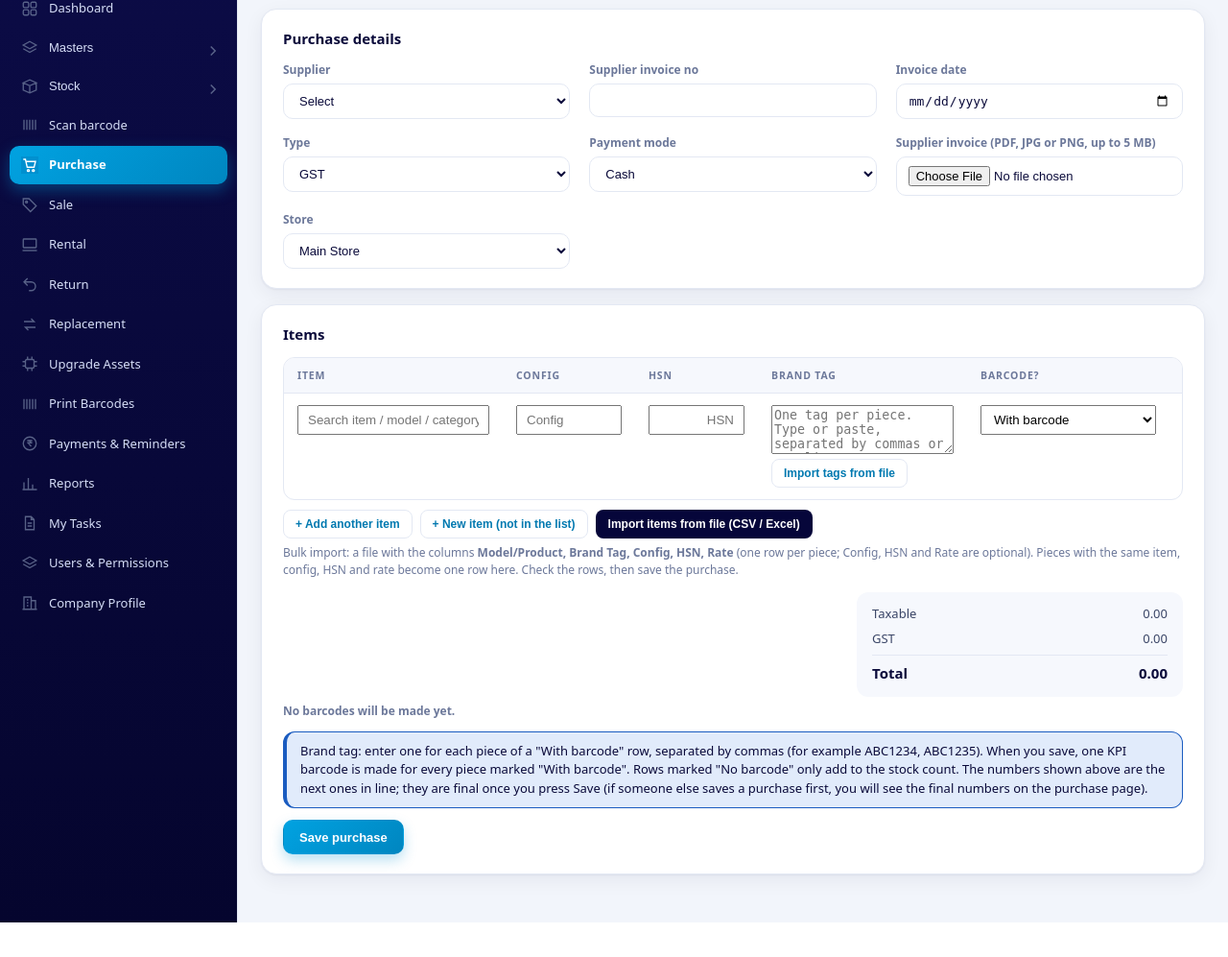
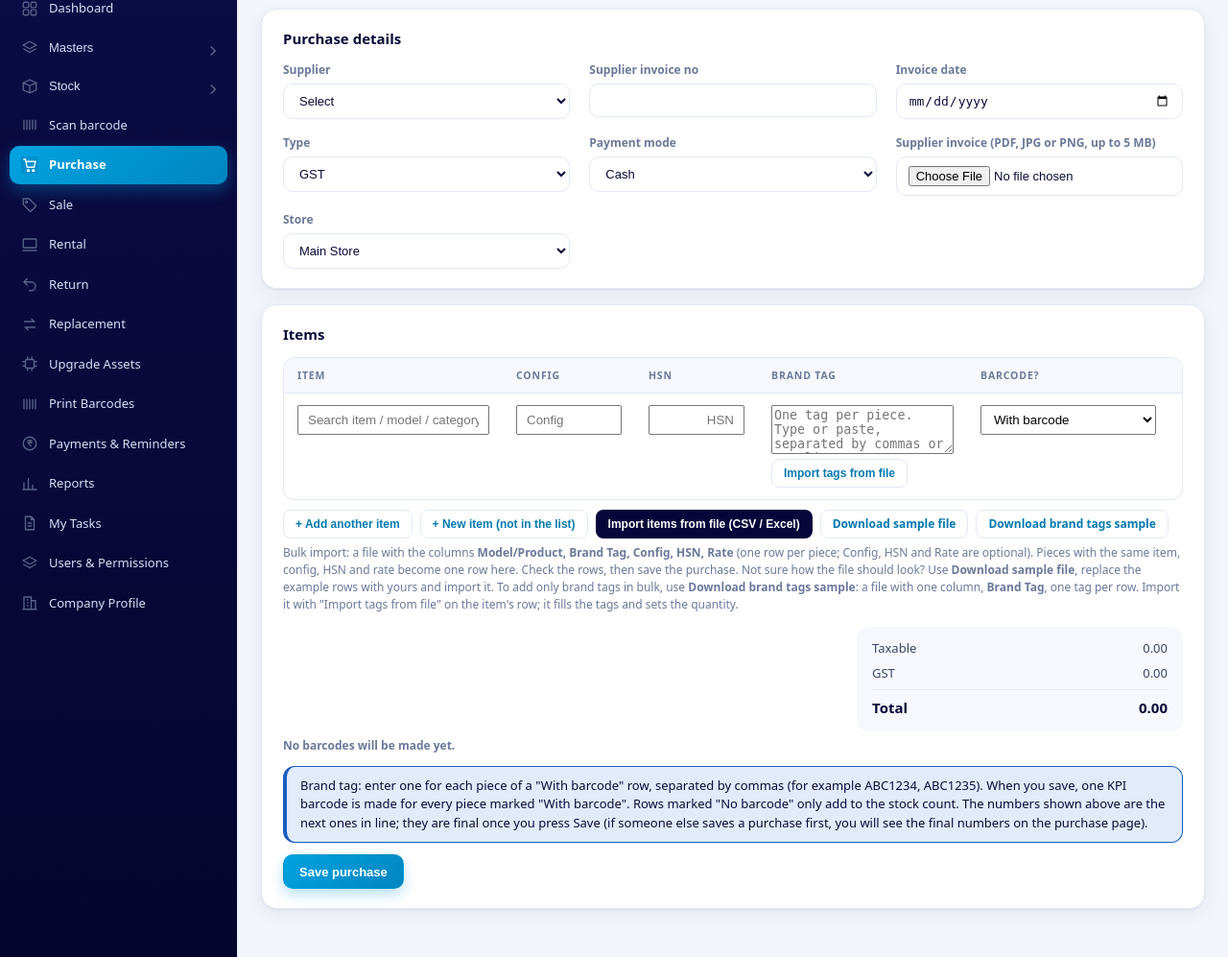
Before and after one commit to groverrhimanshu-creator/rentstock, a Laravel app: page /purchase/new in a window 1280 px wide. Shown: the part 139-1136 px from the top of the page at 96% size. Before the commit the page ends 1100 px from the top, so only its background shows below. Run offline with Laravel 12, Linux system fonts and the light colour scheme; a user stored in the database is signed in; data comes from the database, SQL or seed files in the repository; tables that the repository leaves empty hold one stand-in row (values such as "Sample post").

Commit message:
import bar code fixes

```diff
--- a/app/Http/Controllers/PurchaseController.php
+++ b/app/Http/Controllers/PurchaseController.php
@@ -89,6 +89,41 @@ class PurchaseController extends Controller
      * Model/Product (an item of the Item master), Brand Tag, Config, HSN, Rate. Pieces with the same item, config, HSN and rate become one row.
      * By-quantity items add up a "Quantity" column (1 when empty).
      */
+    /* "Download sample file": the columns the purchase import reads, with example rows made from real items of the Item master. */
+    public function importSample(Request $request)
+    {
+        if ($request->query('type') === 'tags') {
+            $rows = [['Brand Tag']];
+            for ($i = 1; $i <= 10; $i++) {
+                $rows[] = ['ABC' . (1000 + $i)];
+            }
+            return response()->streamDownload(function () use ($rows) {
+                echo "\xEF\xBB\xBF";
+                foreach ($rows as $r) {
+                    echo '"' . $r[0] . "\"\r\n";
+                }
+            }, 'purchase-brand-tags-sample.csv', ['Content-Type' => 'text/csv; charset=UTF-8']);
+        }
+        $rows = [['Model/Product', 'Brand Tag', 'Config', 'HSN', 'Rate']];
+        $items = DB::table('items')->where('tracked', 1)->orderBy('id')->limit(2)->get(['name', 'hsn']);
+        $n = 1;
+        foreach ($items as $it) {
+            for ($i = 0; $i < 3; $i++) {
+                $rows[] = [$it->name, 'ABC' . (1000 + $n++), $it->name, $it->hsn ?: '8471', '25000'];
+            }
+        }
+        if (count($rows) === 1) {
+            $rows[] = ['Latitude 7490', 'ABC1001', 'i5/8th/16gb/256', '8471', '25000'];
+            $rows[] = ['Latitude 7490', 'ABC1002', 'i5/8th/16gb/256', '8471', '25000'];
+        }
+        return response()->streamDownload(function () use ($rows) {
+            echo "\xEF\xBB\xBF";
+            foreach ($rows as $r) {
+                echo implode(',', array_map(fn ($v) => '"' . str_replace('"', '""', (string) $v) . '"', $r)) . "\r\n";
+            }
+        }, 'purchase-import-sample.csv', ['Content-Type' => 'text/csv; charset=UTF-8']);
+    }
+
     public function importRows(Request $request)
     {
         $bad = fn (string $m) => response()->json(['ok' => false, 'error' => $m], 422);
@@ -111,8 +146,8 @@ class PurchaseController extends Controller
         } catch (RuntimeException $e) {
             return $bad($e->getMessage());
         }
-        if (count($table) < 2) {
-            return $bad('The file has no data rows.');
+        if (count($table) < 1) {
+            return $bad('The file is empty.');
         }
         $alias = ['item' => ['modelproduct', 'model', 'product', 'productname', 'itemname', 'item', 'name'], 'tag' => ['brandtag', 'tag', 'srno', 'serialno', 'serial'],
             'config' => ['config', 'configuration'], 'hsn' => ['hsncode', 'hsn'], 'rate' => ['rate', 'price', 'purchaseprice', 'purchaserate'], 'qty' => ['quantity', 'qty']];
@@ -125,8 +160,42 @@ class PurchaseController extends Controller
                 }
             }
         }
-        if (!isset($idx['item'])) {
-            return $bad('The first row must be the column names. The column "Model/Product" was not found. Columns: Model/Product, Brand Tag, Config, HSN, Rate, Quantity.');
+        $tagsMode = $request->input('mode') === 'tags';   // "Import tags from file" on one row: only the tags are wanted, the model names in the file do not matter
+        if ($tagsMode && !isset($idx['tag']) && isset($idx['item'])) {
+            return $bad('This file has no "Brand Tag" column. Add a column named Brand Tag with one tag in each row.');
+        }
+        if (!isset($idx['item']) || $tagsMode) {
+            // Brand tags only. Either a "Brand Tag" column (one tag per row), or no headings at all: then every cell of the file is read,
+            // so "ABC1, ABC2, ABC3" on one line, one tag per line, or a mix all work. A cell may also hold several tags separated by , ; or a new line.
+            $cells = [];
+            if (isset($idx['tag'])) {
+                foreach (array_slice($table, 1, 5000) as $r) {
+                    $cells[] = (string) ($r[$idx['tag']] ?? '');
+                }
+            } else {
+                foreach (array_slice($table, 0, 5000) as $r) {
+                    foreach ($r as $c) {
+                        $cells[] = (string) $c;
+                    }
+                }
+            }
+            $tags = [];
+            foreach ($cells as $c) {
+                foreach (preg_split('/[,;\n\r]+/', $c) as $t) {
+                    $t = mb_substr(trim($t), 0, 60);
+                    if ($t !== '') {
+                        $tags[$t] = true;
+                    }
+                }
+            }
+            if (!$tags) {
+                return $bad('No brand tags were found in the file.');
+            }
+            return response()->json(['ok' => true, 'rows' => count($tags), 'unknown' => [], 'unknown_count' => 0, 'missing_tags' => 0,
+                'lines' => [['item_id' => '', 'config' => '', 'hsn' => '', 'rate' => '', 'bc' => 'yes', 'qty' => count($tags), 'tags' => implode(', ', array_keys($tags))]]]);
+        }
+        if (count($table) < 2) {
+            return $bad('The file has no data rows.');
         }
         $key = fn (string $s) => mb_strtolower(trim(preg_replace('/\s+/u', ' ', $s)));
         $items = [];
--- a/resources/views/purchase/form.blade.php
+++ b/resources/views/purchase/form.blade.php
@@ -21,9 +21,9 @@
             <thead><tr><th>Item</th><th>Config</th><th>HSN</th><th>Brand tag</th><th>Barcode?</th><th>Qty</th><th>Rate</th><th class="num">Amount</th><th>Barcodes</th><th></th></tr></thead>
             <tbody id="rows"></tbody>
         </table></div>
-        <div class="rowx" style="margin-top:10px"><button type="button" class="ab sm" id="addline">+ Add another item</button><button type="button" class="ab sm" id="newitem">+ New item (not in the list)</button><button type="button" class="ab sm orange" id="bulkrows">Import items from file (CSV / Excel)</button></div>
+        <div class="rowx" style="margin-top:10px"><button type="button" class="ab sm" id="addline">+ Add another item</button><button type="button" class="ab sm" id="newitem">+ New item (not in the list)</button><button type="button" class="ab sm orange" id="bulkrows">Import items from file (CSV / Excel)</button><a class="ab sm" href="{{ route('purchase.import.sample') }}">Download sample file</a><a class="ab sm" href="{{ route('purchase.import.sample', ['type' => 'tags']) }}">Download brand tags sample</a></div>
         <input type="file" id="pickfile" accept=".csv,.txt,.xlsx" hidden>
-        <p class="hint">Bulk import: a file with the columns <b>Model/Product, Brand Tag, Config, HSN, Rate</b> (one row per piece; Config, HSN and Rate are optional). Pieces with the same item, config, HSN and rate become one row here. Check the rows, then save the purchase.</p>
+        <p class="hint">Bulk import: a file with the columns <b>Model/Product, Brand Tag, Config, HSN, Rate</b> (one row per piece; Config, HSN and Rate are optional). Pieces with the same item, config, HSN and rate become one row here. Check the rows, then save the purchase. Not sure how the file should look? Use <b>Download sample file</b>, replace the example rows with yours and import it. To add only brand tags in bulk, use <b>Download brand tags sample</b>: a file with one column, <b>Brand Tag</b>, one tag per row. Import it with "Import tags from file" on the item's row; it fills the tags and sets the quantity.</p>
         <div class="cd" id="qi" hidden style="margin:12px 0 0;background:var(--a-bg,#f7f9fc)">
             <h3>New item</h3>
             <div class="msg bad" id="qi-err" hidden></div>
--- a/routes/web.php
+++ b/routes/web.php
@@ -100,6 +100,7 @@ Route::middleware(['auth', 'role'])->group(function () {
         Route::middleware('perm:purchase.create')->group(function () {
             Route::get('/purchase/new', [PurchaseController::class, 'create'])->name('purchase.create');
             Route::post('/purchase', [PurchaseController::class, 'store'])->name('purchase.store');
+            Route::get('/purchase/import-sample', [PurchaseController::class, 'importSample'])->name('purchase.import.sample');
             Route::post('/purchase/import-rows', [PurchaseController::class, 'importRows'])->name('purchase.import');
             Route::post('/purchase/quick-item', [PurchaseController::class, 'quickItem'])->name('purchase.quick-item');
         });
```
Also changed, not shown: INSTALL.txt (+18 -0 lines), public/assets/purchase.js.
